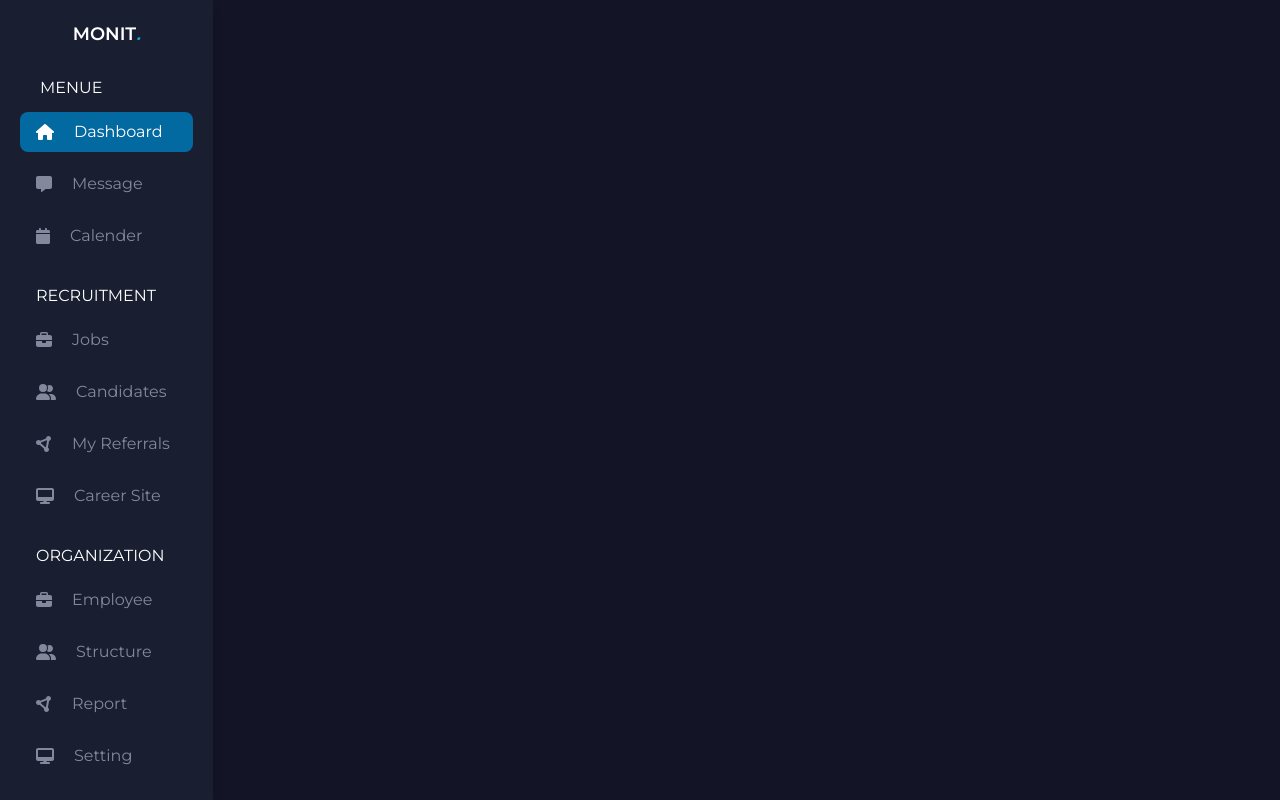
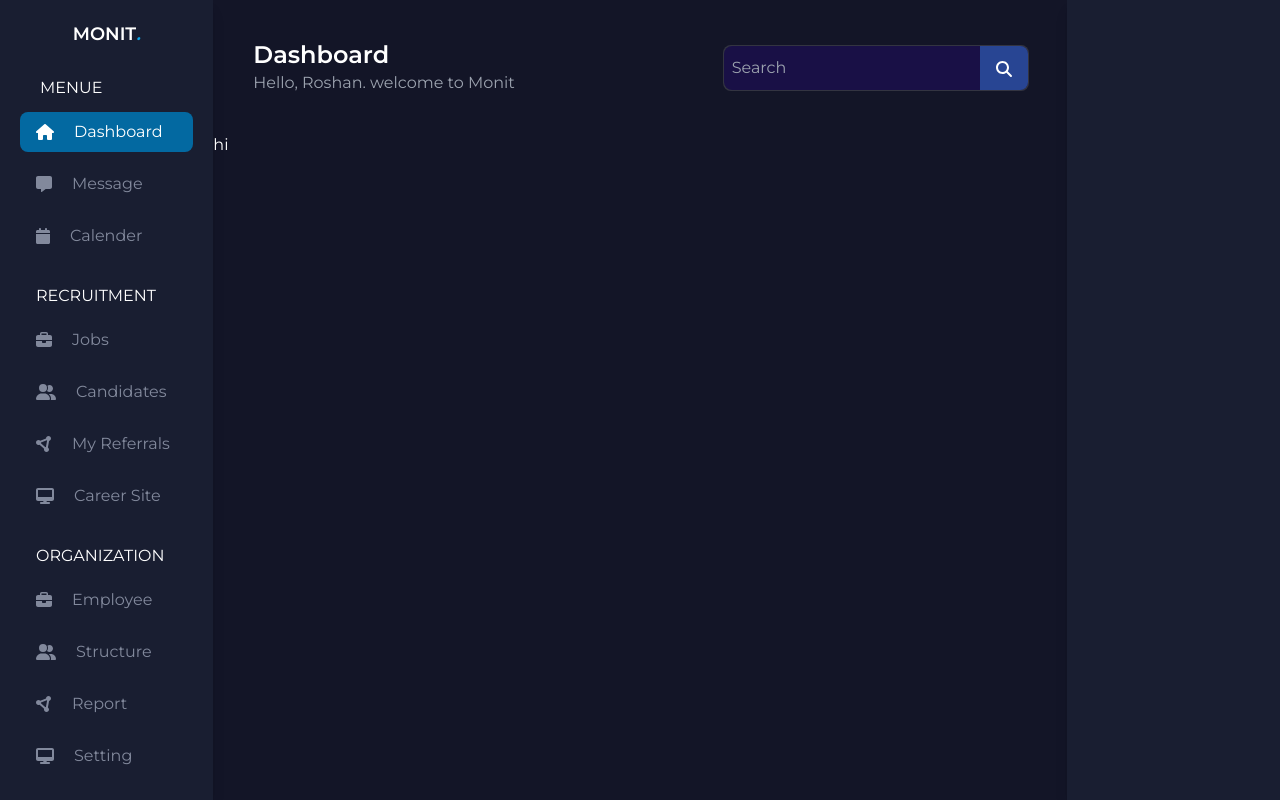
Before and after one commit to RoshanGamage01/monit, a Nuxt app: page / in a window 1280 px wide. Built offline with nearby package versions, Linux system fonts and the light colour scheme.

Commit message:
top pannel done

```diff
--- a/components/card.vue
+++ /dev/null
@@ -1,20 +0,0 @@
-<template>
-    <wrapper >
-      <div class="p-5 w-96">
-        <h1 class="mb-6">HI this is a card title</h1>
-        <p class="text-gray-400">Lorem, ipsum dolor sit amet consectetur adipisicing elit. Ipsam mollitia blanditiis iste aspernatur vero voluptatibus ea recusandae id sit numquam.</p>
-
-        <div class="flex justify-end mt-5">
-          <wrapper rounded="rounded-full">
-            <button class="px-10 py-2">
-              <div>click me</div>
-            </button>
-          </wrapper>
-        </div>
-      </div>
-    </wrapper>
-</template>
-
-<script setup>
-
-</script>
--- /dev/null
+++ b/components/profileStats.vue
@@ -0,0 +1,7 @@
+<template>
+    <section class="bg-[#1b2133d7] shadow-lg w-full h-full flex flex-col items-center p-5"></section>
+</template>
+
+<script setup>
+
+</script>
--- a/components/wrapper.vue
+++ b/components/wrapper.vue
@@ -1,5 +1,5 @@
 <template>
-    <div class="wrapper w-fit h-fit relative rounded-lg" :class="props.rounded">
+    <div class="wrapper w-fit h-fit relative" :class="props.rounded">
         <div class="m-border rounded-[inherit]"></div>
         <div class="main rounded-[inherit]">
             <slot/>
@@ -9,14 +9,17 @@
 
 <script setup>
 const props = defineProps({
-    rounded: String
+    rounded: {
+        typeof: String,
+        default: "rounded-lg"
+    }
 })
 </script>
 
 <style>
 .m-border{
-    width: calc(100% + 4px);
-    height: calc(100% + 4px);
+    width: calc(100% + 2px);
+    height: calc(100% + 2px);
     background: rgba(128, 128, 128, 0.475);
     position: absolute;
     z-index: 1;
@@ -33,8 +36,8 @@ const props = defineProps({
     transparent 40%
   );
   border-radius: inherit;
-  width: calc(100% + 4px);
-  height: calc(100% + 4px);
+  width: calc(100% + 2px);
+  height: calc(100% + 2px);
   position: absolute;
   top: 0;
   left: 0;
@@ -46,7 +49,7 @@ const props = defineProps({
 .main{
     position: relative;
     z-index: 3;
-    background: rgba(16, 3, 67, 0.684);
-    inset: 2px;
+    background: rgba(14, 1, 72, 0.684);
+    inset: 1px;
 }
 </style>
--- a/layouts/dashbord.vue
+++ b/layouts/dashbord.vue
@@ -1,10 +1,29 @@
 <template>
-    <section class="w-screen h-screen grid grid-cols-12 grid-rows-6 text-white">
-        <SideBar class="col-span-2 row-span-6"/>
-        <slot />
+    <section class="w-screen h-screen grid grid-cols-12 grid-rows-6 text-white overflow-hidden">
+        <SideBar class="col-span-2 row-span-6" />
+        <div class="col-span-8 px-10 row-span-1 flex justify-between items-center">
+            <div>
+                <h1 class="text-2xl font-bold">Dashboard</h1>
+                <p class="text-gray-400">Hello, Roshan. welcome to Monit</p>
+            </div>
+
+            <wrapper>
+                <div class="flex items-center overflow-hidden">
+                    <input type="text" placeholder="Search" class="bg-transparent w-64 px-2 ring-0 focus:outline-0 outline-0" />
+                    <button class="pt-3 py-2 px-4 rounded-r-lg bg-[#346ccc94]">
+                        <font-awesome-icon :icon="['fas', 'magnifying-glass']" />
+                    </button>
+                </div>
+            </wrapper>
+        </div>
+        <profileStats class="col-span-2 row-span-6"/>
+        <div class="col-span-8 row-span-5 ">
+            <slot/>
+        </div>
     </section>
 </template>
 
 <script setup>
+import profileStats from '~~/components/profileStats.vue';
 
 </script>
--- a/pages/index.vue
+++ b/pages/index.vue
@@ -1,5 +1,5 @@
 <template>
-
+      hi
 </template>
 
 <script setup>
```
